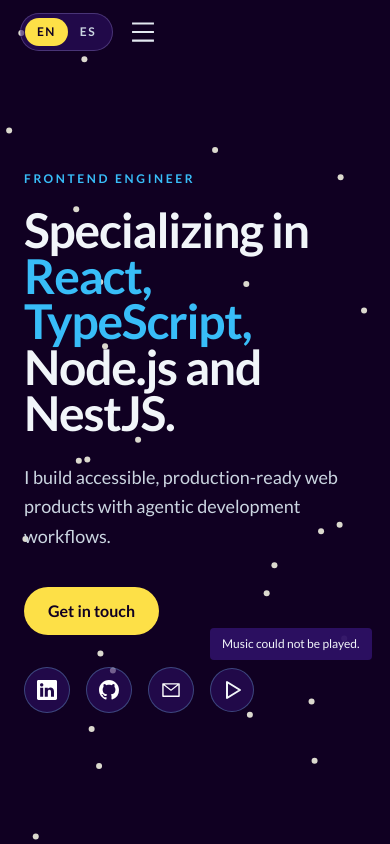
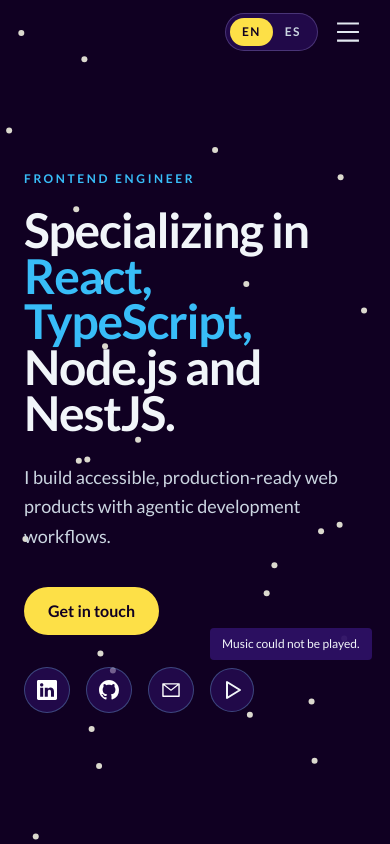
Before and after one commit to matiarias/my-portfolio, a Next.js app: page / in a window 390 px wide. Shown: the top 844 px of the page. Built offline with nearby package versions, Linux system fonts and the light colour scheme.

Commit message:
Align mobile navbar content to the right

```diff
--- a/components/NavBar.tsx
+++ b/components/NavBar.tsx
@@ -90,7 +90,7 @@
       className={`fixed left-0 top-0 z-[100] h-16 w-full border-b transition ${blurNav ? "border-violet-300/20 bg-cosmic-space/85 backdrop-blur-xl" : "border-transparent"}`}
       aria-label={content.navigation.primaryLabel}
     >
-      <div className="mx-auto flex h-full max-w-6xl items-center justify-between px-5 md:px-10">
+      <div className="mx-auto flex h-full max-w-6xl items-center justify-end px-5 md:justify-between md:px-10">
         <ul className="hidden items-center gap-8 md:flex">
           {navLinks.map(({ href, label }) => (
             <li key={href}>
```
